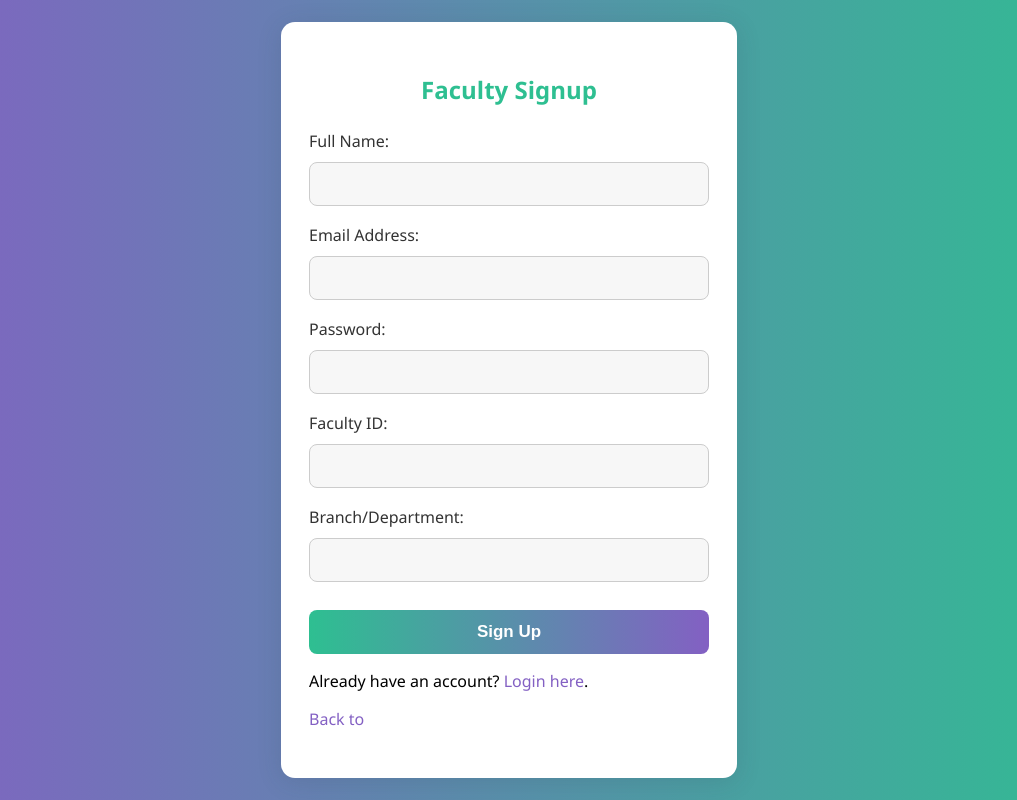
After one commit to akhilv1911/student_leave_management, a Flask app: page /faculty_signup in a window 1280 px wide. The commit adds this page. Shown: the whole page, without its empty margins (131-1148 px from the left). Run offline with Flask 3, Linux system fonts and the light colour scheme.

Commit message:
updated one

```diff
--- a/app.py
+++ b/app.py
@@ -143,6 +143,7 @@ def verify_email(token):
         user = cursor.fetchone()
 
     session['user'] = user[0]
+    session['user_name'] = user[1]
     session['role'] = user[6]
 
     if user[6] == 'student':
@@ -242,6 +243,15 @@ def admin_dashboard():
         return redirect('/admin_login')
     return render_template('admin_dashboard.html')
 
+@app.route('/faculty_login', methods=['GET', 'POST'])
+def faculty_login():
+    # ... your logic ...
+    return render_template('faculty_login.html')
+
+@app.route('/faculty_signup', methods=['GET', 'POST'])
+def faculty_signup():
+    # ... your logic ...
+    return render_template('faculty_signup.html')
 
 @app.route('/faculty_portal')
 def faculty_portal():
--- a/static/style.css
+++ b/static/style.css
@@ -1,24 +1,129 @@
-
 body {
     background: linear-gradient(to right, #8360c3, #2ebf91);
-    font-family: Arial, sans-serif;
+    font-family: 'Segoe UI', Arial, sans-serif;
     display: flex;
     justify-content: center;
     align-items: center;
-    height: 100vh;
+    min-height: 100vh;
     margin: 0;
 }
+
 .container {
-    background: white;
-    padding: 20px;
-    border-radius: 10px;
-    box-shadow: 0 0 10px rgba(0,0,0,0.3);
+    background: #fff;
+    padding: 32px 28px;
+    border-radius: 14px;
+    box-shadow: 0 4px 24px rgba(44, 62, 80, 0.15);
+    width: 100%;
+    max-width: 400px;
 }
+
+h2 {
+    text-align: center;
+    color: #2ebf91;
+    margin-bottom: 24px;
+    font-weight: 600;
+}
+
+.form-group {
+    margin-bottom: 18px;
+}
+
+label {
+    display: block;
+    margin-bottom: 6px;
+    color: #333;
+    font-weight: 500;
+}
+
+input[type="text"],
+input[type="email"],
+input[type="password"],
 select {
     padding: 12px;
     width: 100%;
-    margin: 10px 0;
+    margin-top: 4px;
     border-radius: 8px;
     border: 1px solid #ccc;
     font-size: 16px;
+    background: #f7f7f7;
+    transition: border 0.2s;
+    box-sizing: border-box;
 }
+
+input[type="text"]:focus,
+input[type="email"]:focus,
+input[type="password"]:focus,
+select:focus {
+    border-color: #2ebf91;
+    outline: none;
+}
+
+.btn {
+    width: 100%;
+    padding: 12px;
+    background: linear-gradient(to right, #2ebf91, #8360c3);
+    color: #fff;
+    border: none;
+    border-radius: 8px;
+    font-size: 17px;
+    font-weight: 600;
+    cursor: pointer;
+    transition: background 0.2s;
+    margin-top: 10px;
+}
+
+.btn:hover {
+    background: linear-gradient(to right, #8360c3, #2ebf91);
+}
+
+.flashes {
+    list-style: none;
+    padding: 0;
+    margin-bottom: 18px;
+}
+
+.flashes li {
+    padding: 10px 14px;
+    border-radius: 6px;
+    margin-bottom: 8px;
+    font-size: 15px;
+}
+
+.flashes li.success {
+    background: #e6f9f2;
+    color: #1e7e5c;
+    border-left: 4px solid #2ebf91;
+}
+
+.flashes li.danger {
+    background: #fdeaea;
+    color: #c0392b;
+    border-left: 4px solid #e74c3c;
+}
+
+.flashes li.warning {
+    background: #fffbe6;
+    color: #b7950b;
+    border-left: 4px solid #f1c40f;
+}
+
+a {
+    color: #8360c3;
+    text-decoration: none;
+    transition: color 0.2s;
+}
+
+a:hover {
+    color: #2ebf91;
+    text-decoration: underline;
+}
+
+@media (max-width: 500px) {
+    .container {
+        padding: 18px 8px;
+        max-width: 98vw;
+    }
+    h2 {
+        font-size: 1.3rem;
+    }
+}
--- /dev/null
+++ b/templates/faculty_signup.html
@@ -0,0 +1,44 @@
+<!DOCTYPE html>
+<html lang="en">
+<head>
+    <meta charset="UTF-8">
+    <title>Faculty Signup | Student Leave Management</title>
+    <link rel="stylesheet" type="text/css" href="{{ url_for('static', filename='style.css') }}">
+</head>
+<body>
+    <div class="container">
+        <h2>Faculty Signup</h2>
+        {% with messages = get_flashed_messages(with_categories=true) %}
+            {% if messages %}
+                <ul class="flashes">
+                    {% for category, message in messages %}
+                        <li class="{{ category }}">{{ message }}</li>
+                    {% endfor %}
+                </ul>
+            {% endif %}
+        {% endwith %}
+        <form method="POST" action="{{ url_for('faculty_signup') }}">
+            <div class="form-group">
+                <label for="name">Full Name:</label>
+                <input type="text" id="name" name="name" required>
+            </div>
+            <div class="form-group">
+                <label for="email">Email Address:</label>
+                <input type="email" id="email" name="email" required>
+            </div>
+            <div class="form-group">
+                <label for="password">Password:</label>
+                <input type="password" id="password" name="password" required>
+            </div>
+            <div class="form-group">
+                <label for="college_id">Faculty ID:</label>
+                <input type="text" id="college_id" name="college_id" required>
+            </div>
+            <div class="form-group">
+                <label for="branch">Branch/Department:</label>
+                <input type="text" id="branch" name="branch" required>
+            </div>
+            <button type="submit" class="btn">Sign Up</button>
+        </form>
+        <p>Already have an account? <a href="{{ url_for('faculty_login') }}">Login here</a>.</p>
+        <p><a href="{{ url_for('home') }}">Back to
--- a/templates/home.html
+++ b/templates/home.html
@@ -4,7 +4,6 @@
     <meta charset="UTF-8">
     <title>Home | Student Leave Management</title>
     <link rel="stylesheet" type="text/css" href="{{ url_for('static', filename='style.css') }}">
-
 </head>
 <body>
     <div class="container">
@@ -13,6 +12,8 @@
         <a href="{{ url_for('login') }}">Student Login</a>
         <a href="{{ url_for('admin_login') }}">Admin Login</a>
         <a href="{{ url_for('admin_signup') }}">Admin Signup</a>
+        <a href="{{ url_for('faculty_login') }}">Faculty Login</a>
+        <a href="{{ url_for('faculty_signup') }}">Faculty Signup</a>
     </div>
 </body>
 </html>
```
Also changed, not shown: templates/faculty_login.html (added, +32 -0 lines).
